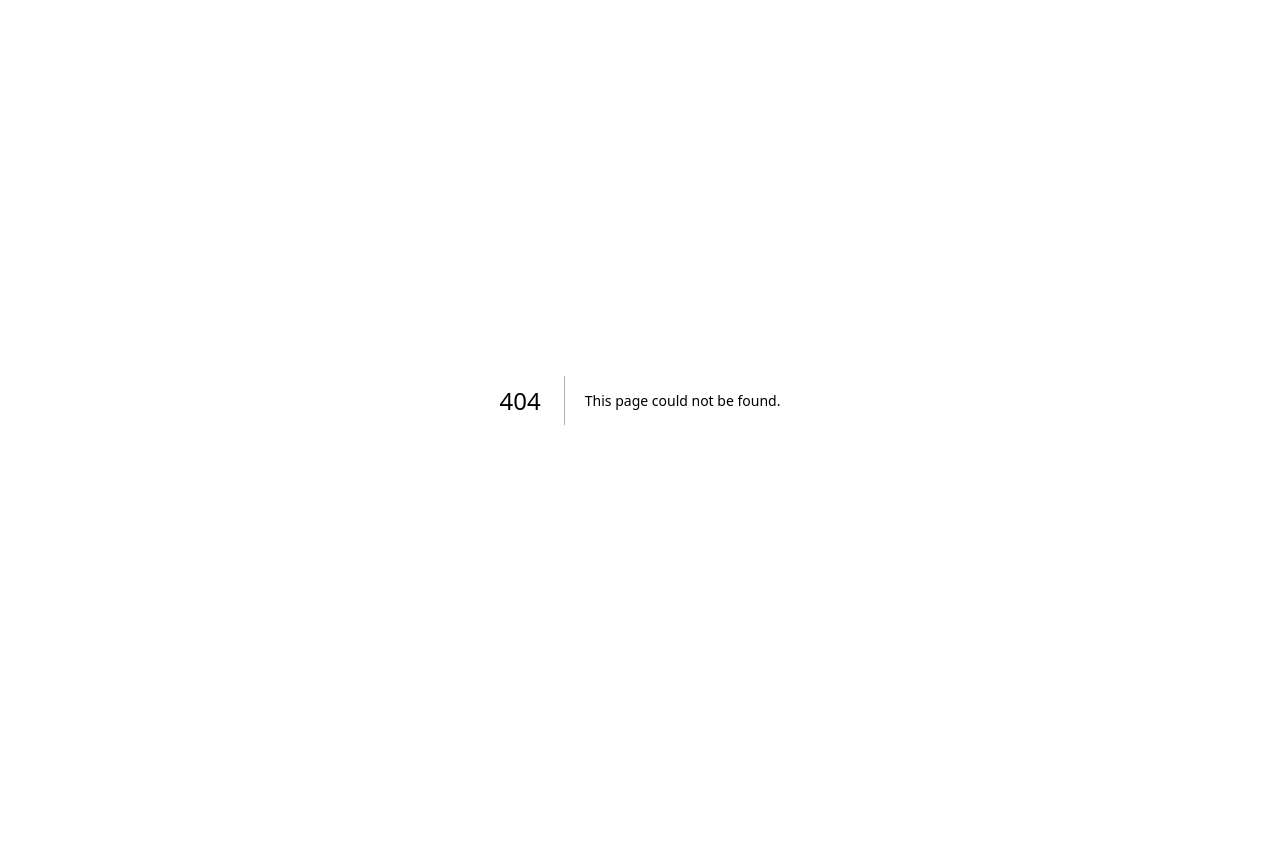
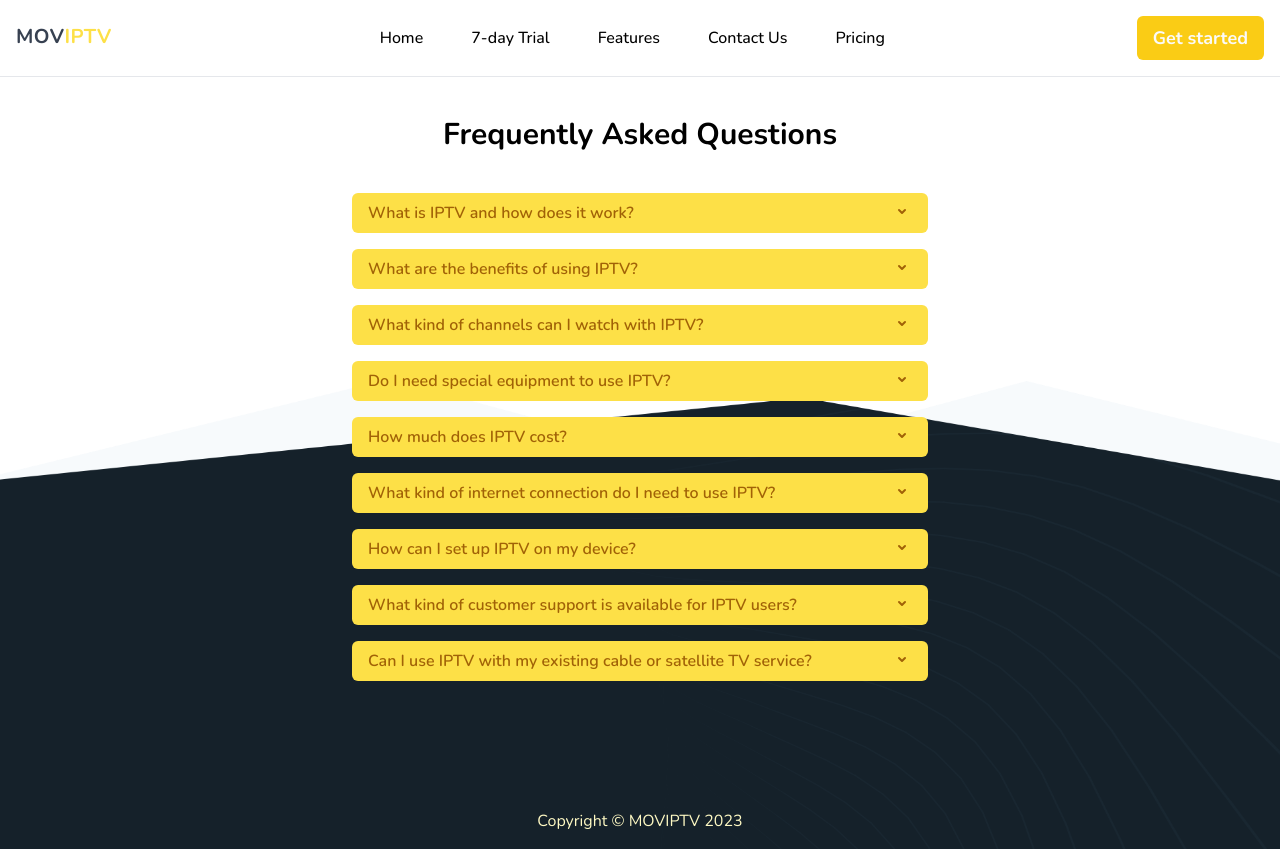
Before and after one commit to idrissi-hamza/iptv, a Next.js app in the folder iptv/: page /faq in a window 1280 px wide. Before the commit this address had no page. Before the commit the page ends 800 px from the top, so only its background shows below. Built offline with nearby package versions, Linux system fonts and the light colour scheme.

Commit message:
create faq page

```diff
--- /dev/null
+++ b/iptv/components/FaqSection.tsx
@@ -0,0 +1,110 @@
+import { useState } from 'react';
+
+function FAQSection() {
+  const [activeIndex, setActiveIndex] = useState(null);
+  const questions = [
+    {
+      id: 1,
+      question: 'What is IPTV and how does it work?',
+      answer:
+        'IPTV stands for Internet Protocol Television, which is a digital TV broadcasting system that uses internet protocol (IP) networks to deliver TV content. It works by delivering TV channels over the internet to your device, such as a computer, smartphone, or smart TV, using a media player software. The content is delivered through a high-speed broadband connection and can be watched live or on-demand.',
+    },
+    {
+      id: 2,
+      question: 'What are the benefits of using IPTV?',
+      answer:
+        'There are several benefits to using IPTV, including access to a wider range of channels and content, the ability to watch TV on multiple devices, the convenience of on-demand and catch-up TV, and often lower costs compared to traditional cable or satellite TV services.',
+    },
+    {
+      id: 3,
+      question: 'What kind of channels can I watch with IPTV?',
+      answer:
+        'We offer a wide range of channels, including sports, movies, news, and entertainment, as well as international channels from different countries.',
+    },
+
+    {
+      id: 5,
+      question: 'Do I need special equipment to use IPTV?',
+      answer:
+        'You may need a few things to use IPTV, such as a compatible device (such as a computer, smartphone, or smart TV), a high-speed internet connection, and a media player software..',
+    },
+    {
+      id: 6,
+      question: 'How much does IPTV cost?',
+      answer:
+        'The cost of IPTV varies depending on the Plan you choose.',
+    },
+    {
+      id: 7,
+      question: 'What kind of internet connection do I need to use IPTV?',
+      answer:
+        'You typically need a high-speed broadband internet connection. A faster connection will provide a better viewing experience.',
+    },
+    {
+      id: 8,
+      question: 'How can I set up IPTV on my device?',
+      answer:
+        'The setup process for IPTV varies depending on the device you want to use. we provide instructions on how to set up their service based on your devices.',
+    },
+    {
+      id: 9,
+      question: 'What kind of customer support is available for IPTV users?',
+      answer:
+        "We offer 24/7 support, our support is  through email or chat. we a  good customer support we ensure that any issues or questions can be resolved quickly and efficiently.",
+    },
+    {
+      id: 10,
+      question:
+        'Can I use IPTV with my existing cable or satellite TV service?',
+      answer:
+        "IPTV is a separate service from traditional cable, so you don't need the cable any more",
+    },
+  ];
+
+  const handleQuestionClick = (index) => {
+    if (index === activeIndex) {
+      setActiveIndex(null);
+    } else {
+      setActiveIndex(index);
+    }
+  };
+
+  return (
+    <div className="max-w-4xl mx-auto">
+      <h2 className="text-3xl font-bold mb-10 text-center">Frequently Asked Questions</h2>
+      {questions.map((q, index) => (
+        <div
+          key={q.id}
+          className="mb-4 max-w-xl mx-auto "
+        >
+          <button
+            className="flex justify-between items-center w-full py-2 px-4 bg-yellow-300 text-yellow-700 font-semibold rounded-md transition duration-150 ease-in-out hover:bg-yellow-200 focus:outline-none focus:shadow-outline-gray"
+            onClick={() => handleQuestionClick(index)}
+          >
+            <span>{q.question}</span>
+            <svg
+              className={`h-5 w-5 ${
+                activeIndex === index ? 'transform rotate-180' : ''
+              }`}
+              viewBox="0 0 20 20"
+              fill="currentColor"
+            >
+              <path
+                fillRule="evenodd"
+                d="M6.293 6.293a1 1 0 011.414 0L10 8.586l2.293-2.293a1 1 0 111.414 1.414l-3 3a1 1 0 01-1.414 0l-3-3a1 1 0 010-1.414z"
+                clipRule="evenodd"
+              />
+            </svg>
+          </button>
+          {activeIndex === index && (
+            <div className="bg-gray-100 py-2 px-4 mt-2 rounded-md">
+              {q.answer}
+            </div>
+          )}
+        </div>
+      ))}
+    </div>
+  );
+}
+
+export default FAQSection;
--- /dev/null
+++ b/iptv/pages/faq.tsx
@@ -0,0 +1,13 @@
+import FAQSection from 'components/FaqSection';
+import Layout from 'components/Header/Layout';
+import React from 'react';
+
+const faq = () => {
+  return (
+    <Layout>
+      <FAQSection />
+    </Layout>
+  );
+};
+
+export default faq;
```
